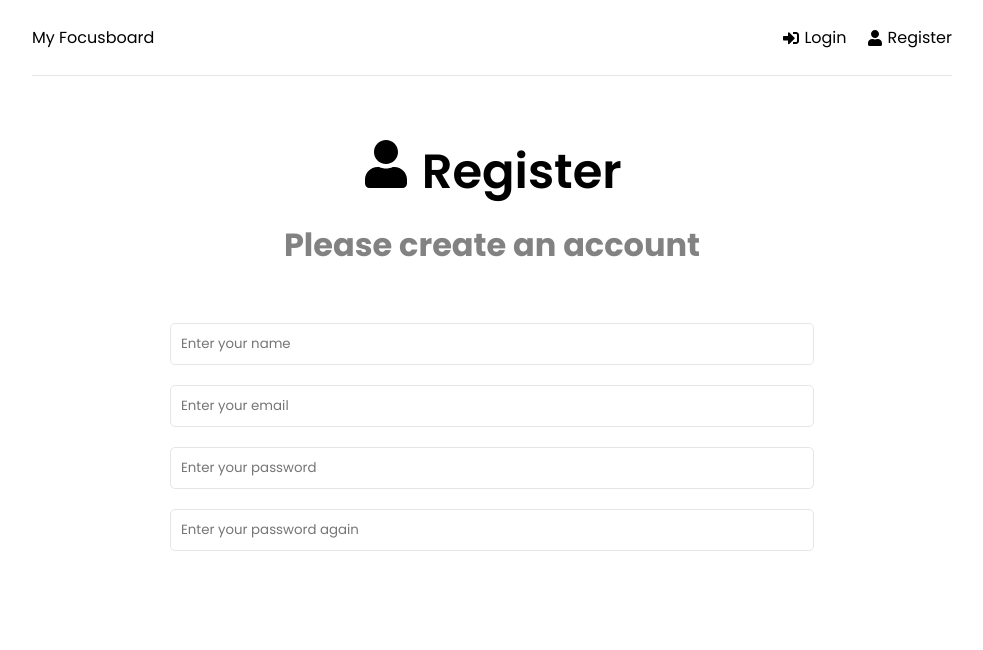
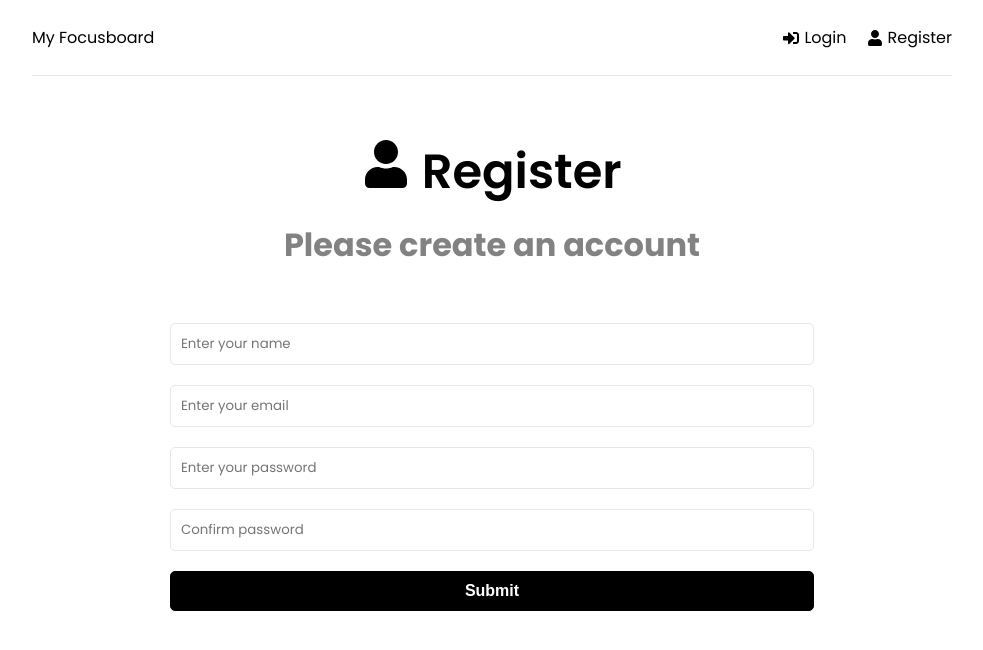
Before and after one commit to lingfungc/mern-goalsetter-app, a React (Create React App) app in the folder frontend/: page /register in a window 1280 px wide. Shown: the top 650 px of the page, without its empty margins (148-1131 px from the left). Built offline with nearby package versions, Linux system fonts and the light colour scheme.

Commit message:
add onChange() with set-form-data by use-state() and onSubmit() function on register.jsx

```diff
--- a/frontend/src/pages/Register.jsx
+++ b/frontend/src/pages/Register.jsx
@@ -13,7 +13,17 @@
 
   const { name, email, password, password2 } = formData;
 
-  const onChange = () => {};
+  const onChange = (e) => {
+    setFormData((prevState) => ({
+      ...prevState,
+      // This "e.target.name" is actually the form field name
+      [e.target.name]: e.target.value,
+    }));
+  };
+
+  const onSubmit = (e) => {
+    e.preventDefault();
+  };
 
   // const data = "This is data";
 
@@ -30,7 +40,7 @@
       </section>
 
       <section className="form">
-        <form>
+        <form onSubmit={onSubmit}>
           <div className="form-group">
             <input
               type="text"
@@ -71,9 +81,14 @@
               id="password2"
               name="password2"
               value={password2}
-              placeholder="Enter your password again"
+              placeholder="Confirm password"
               onChange={onChange}
             />
+          </div>
+          <div className="form-group">
+            <button type="submit" className="btn btn-block">
+              Submit
+            </button>
           </div>
         </form>
       </section>
```
Also changed, not shown: 1 other file (tests, documents, lock files or other folders).
